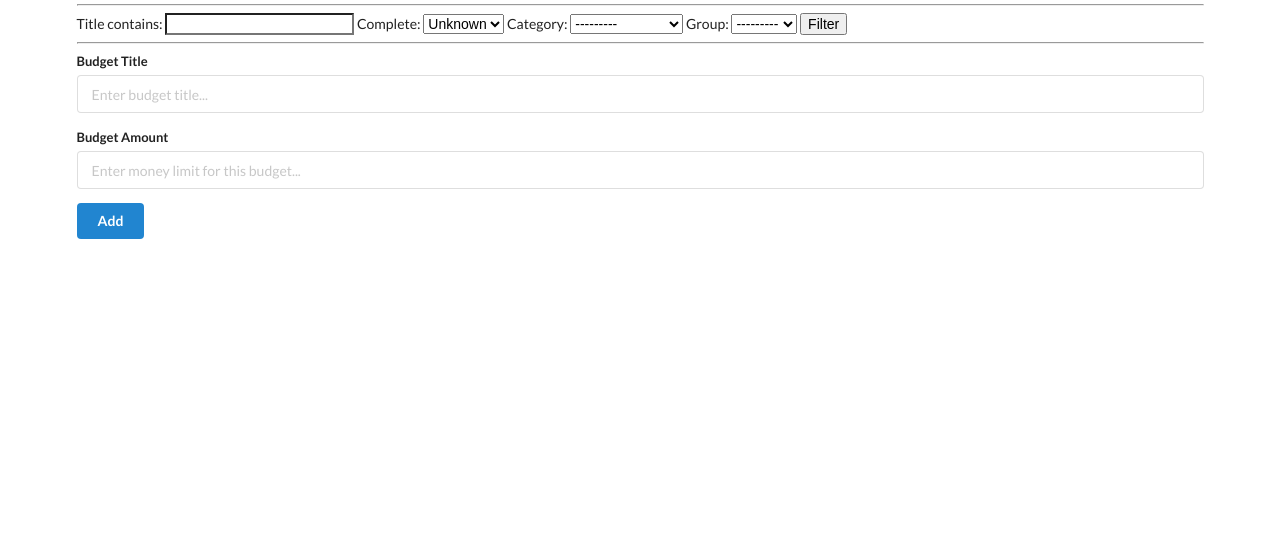
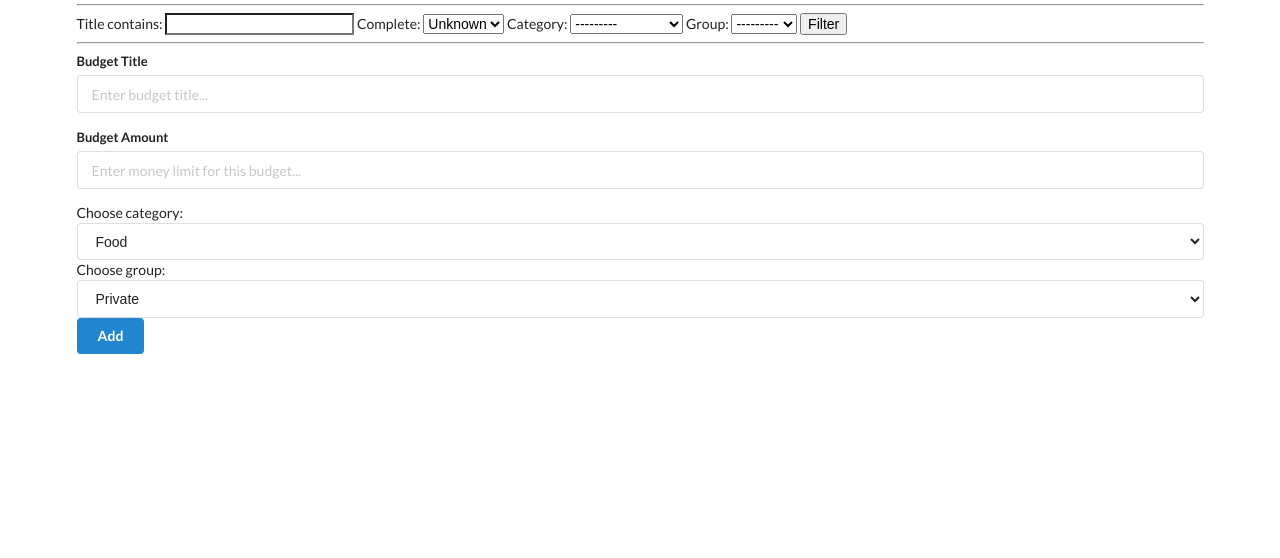
Before and after one commit to TheItaroshi/family_budget_django, a Django app: page / in a window 1280 px wide. Shown: the part 183-741 px from the top of the page. Run offline with Django 4.2, Linux system fonts and the light colour scheme; a user stored in the database is signed in; data that the repository does not hold is empty.

Commit message:
Added new fields in budget creation

```diff
--- a/familybudgetapp/familybudget/models.py
+++ b/familybudgetapp/familybudget/models.py
@@ -20,10 +20,10 @@ GROUPS = (
 class Budget(models.Model):
     user = models.ForeignKey(User, models.CASCADE, null=False, blank=False)
     title = models.CharField(max_length=100, null=False, blank=False)
-    amount_of_budget = models.IntegerField()
+    amount_of_budget = models.IntegerField(null=False, blank=False)
     complete = models.BooleanField(default=False)
-    category = models.CharField(max_length=20, choices=CATEGORIES)
-    group = models.CharField(max_length=20, choices=GROUPS)
+    category = models.CharField(max_length=20, choices=CATEGORIES, default='uncategorized')
+    group = models.CharField(max_length=20, choices=GROUPS, default='private')
 
     def __str__(self):
         return self.title
--- a/familybudgetapp/familybudget/views.py
+++ b/familybudgetapp/familybudget/views.py
@@ -57,7 +57,9 @@ def add(request):
     user = request.user
     title = request.POST['title']
     amount_of_budget = request.POST['amount_of_budget']
-    budget = Budget(user=user, title=title, amount_of_budget=amount_of_budget)
+    category = request.POST['category']
+    group = request.POST['group']
+    budget = Budget(user=user, title=title, amount_of_budget=amount_of_budget, category=category, group=group)
     budget.save()
     return redirect('index')
 
--- a/familybudgetapp/templates/family_budget_base.html
+++ b/familybudgetapp/templates/family_budget_base.html
@@ -39,12 +39,28 @@
             <label>Budget Amount</label>
             <input type="text" name="amount_of_budget" placeholder="Enter money limit for this budget..."><br>
         </div>
+        <div>
+            <label for="category">Choose category:</label>
+            <select name="category" id="category">
+              <option value="food">Food</option>
+              <option value="transport">Transport</option>
+              <option value="payments">Payments</option>
+              <option value="uncategorized">Uncategorized</option>
+            </select>
+        </div>
+        <div>
+            <label for="group">Choose group:</label>
+            <select name="group" id="group">
+              <option value="private">Private</option>
+              <option value="family">Family</option>
+            </select>
+        </div>
         <button class="ui blue button" type="submit">Add</button>
     </form>
 
     {% for budget in filter.qs %}
     <div class="ui segment">
-        <p class="ui big header">{{ budget.id }} | {{ budget.title }} | {{ budget.complete }} | {{ budget.amount_of_budget}} | {{ budget.user.username}} | {{ budget.get_category_display }}</p>
+        <p class="ui big header">{{ budget.id }} | {{ budget.title }} | {{ budget.complete }} | {{ budget.amount_of_budget}} | {{ budget.user.username}} | {{ budget.get_category_display }}| {{ budget.get_group_display }}</p>
 
         <form class="ui form" action="/add_to_budget/{{ budget.id }}/" method="post">
             {% csrf_token %}
```
